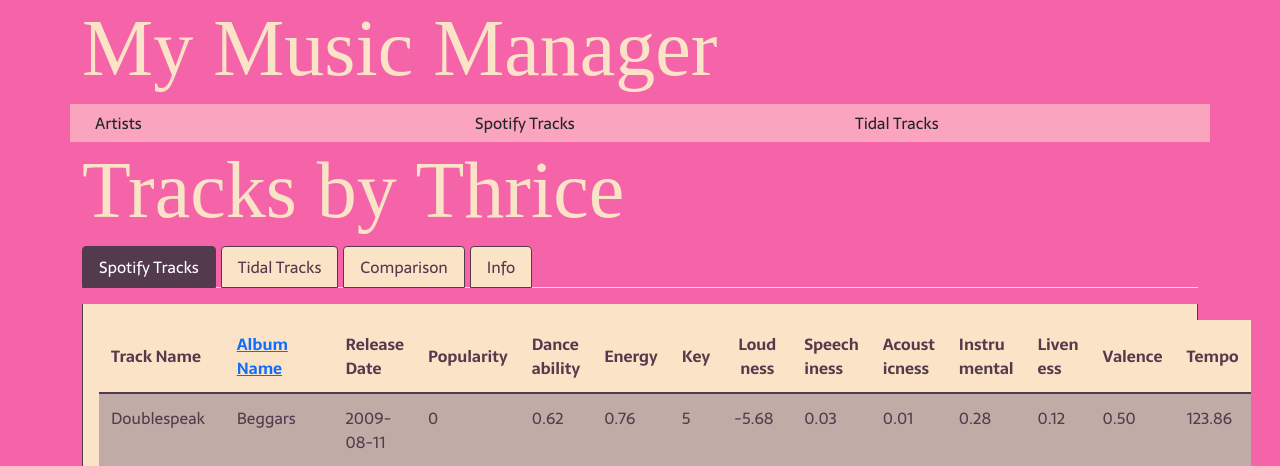
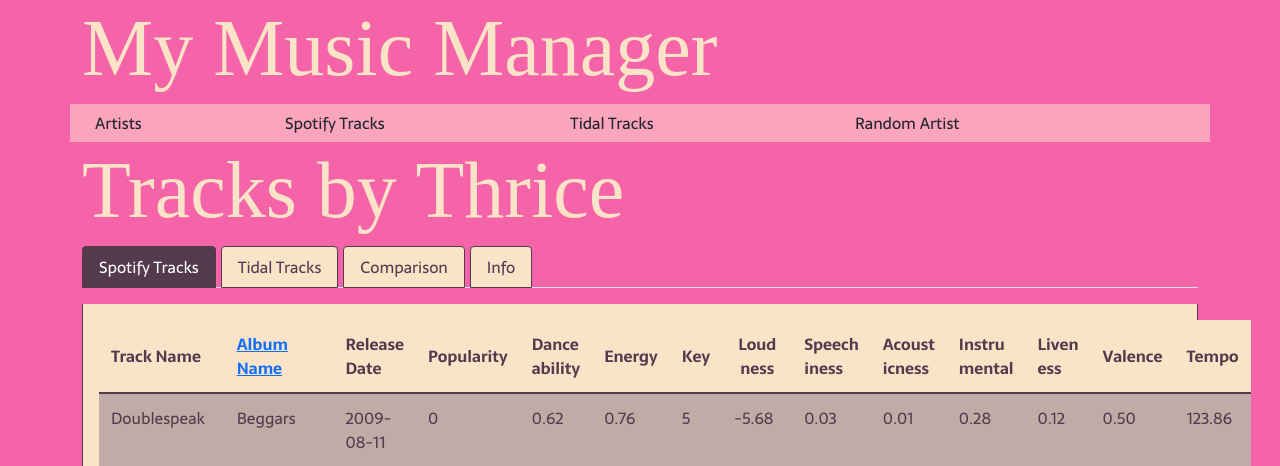
Before and after one commit to admiralorbiter/music-manager, a Flask app: page /artist/1/tracks in a window 1280 px wide. Shown: the top 466 px of the page. Run offline with Flask 3, Linux system fonts and the light colour scheme; parts of the project's set-up code (start-up, migrations or seed data) failed here and were passed over; some libraries are stand-ins or nearby versions; some web fonts are replaced.

Commit message:
added random artist

```diff
--- a/app/templates/base.html
+++ b/app/templates/base.html
@@ -8,6 +8,7 @@
     <link rel="stylesheet" href="https://fonts.googleapis.com/css2?family=Kalam:wght@400;700&display=swap">
     <link rel="stylesheet" href="https://fonts.googleapis.com/css2?family=Sarala:wght@400;700&display=swap">
     <link rel="stylesheet" href="{{ url_for('static', filename='css/styles.css') }}">
+    <script src="https://unpkg.com/htmx.org@1.9.2"></script>
 </head>
 <body class="container">
     {% block content %}
--- a/app/templates/nav.html
+++ b/app/templates/nav.html
@@ -1,12 +1,15 @@
 <h1 class="display-1 title">My Music Manager</h1>
 <div class="row" style="background-color: #faa4bdff;">
-    <div class="col-4">
+    <div class="col-2">
         <a href="{{ url_for('artists_overview') }}" class="btn btn-custom">Artists</a>
     </div>
-    <div class="col-4">
+    <div class="col-3">
         <a href="{{ url_for('spotify_overview') }}" class="btn btn-custom">Spotify Tracks</a>
     </div>
-    <div class="col-4">
+    <div class="col-3">
         <a href="{{ url_for('tidal_overview') }}" class="btn btn-custom">Tidal Tracks</a>
     </div>
+    <div class="col-3">
+        <a href="{{ url_for('random_artist') }}" class="btn btn-custom">Random Artist</a>
+    </div>
 </div>
--- a/app/views.py
+++ b/app/views.py
@@ -1,9 +1,9 @@
-from flask import render_template, request, url_for
+from flask import render_template, request
 from app import app, db
 import pandas as pd
 from app.models import Artist, SpotifyTrack, TidalTrack, MusicBrainzAlbum, MusicBrainzTrack
 import requests
-from flask import jsonify
+import random
 
 @app.route('/')
 def index():
@@ -345,3 +345,14 @@ def sync_data(artist_id):
         return "Artist info and tracks updated successfully"
     else:
         return "Failed to fetch artist info", 500
+
+@app.route('/roll', methods=['GET'])
+def roll():
+    print("Rolling...")
+    artists = Artist.query.filter_by(hide=False).all()
+    selected_artist = random.choice(artists)
+    return f'<a href="/artist/{selected_artist.id}/tracks">{selected_artist.artist_name}</a>'
+
+@app.route('/random_artist')
+def random_artist():
+    return render_template('random_artist.html')
```
Also changed, not shown: app/templates/index.html (+6 -3 lines), app/templates/random_artist.html (added, +10 -0 lines).
